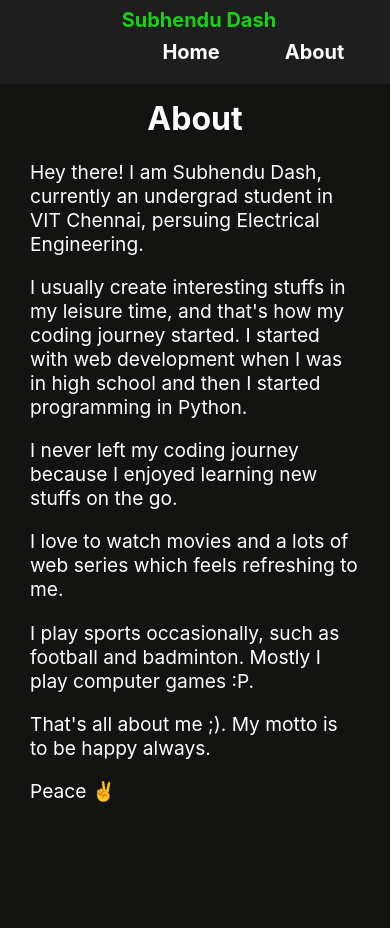
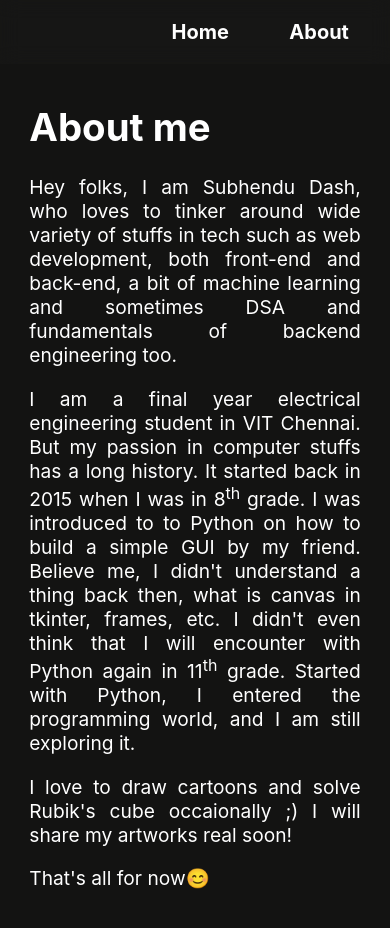
Before and after one commit to subhendudash02/subhendudash02.github.io, a Next.js app: page /about in a window 390 px wide. Before the commit the page ends 844 px from the top, so only its background shows below. Built offline with nearby package versions, Linux system fonts and the light colour scheme.

Commit message:
change about page

```diff
--- a/package.json
+++ b/package.json
@@ -19,6 +19,7 @@
     "next": "13.2.4",
     "react": "18.2.0",
     "react-dom": "18.2.0",
+    "react-scroll": "^1.8.9",
     "react-tsparticles": "^2.9.3",
     "tsparticles": "^2.9.3"
   }
--- a/src/pages/about.js
+++ b/src/pages/about.js
@@ -2,6 +2,10 @@
 import aboutStyle from "@/styles/About.module.css";
 import Navbar from "@/utils/navbar";
 import Head from "next/head";
+
+import HtmlIcon from '@mui/icons-material/Html';
+import CssIcon from '@mui/icons-material/Css';
+
 
 export default function About() {
     return (
@@ -14,25 +18,25 @@ export default function About() {
         </Head>
         <Navbar />
         <div className={aboutStyle.about}>
-            <h1>About</h1>
             <div className={aboutStyle.body}>
-                <p>Hey there! I am Subhendu Dash, currently an undergrad student in VIT Chennai, persuing Electrical Engineering.</p>
-                <p>I usually create interesting stuffs in my leisure time, and that's how my coding journey started.
-                    I started with web development when I was in high school and then I started programming in Python.
+                <h1>About me</h1>
+                <p>Hey folks, I am Subhendu Dash, who loves to tinker around wide variety of stuffs in tech such as
+                web development, both front-end and back-end, a bit of machine learning and sometimes DSA
+                and fundamentals of backend engineering too.</p>
+
+                <p>I am a final year electrical engineering student in VIT Chennai. But my passion in computer
+                stuffs has a long history. It started back in 2015 when I was in 8<sup>th</sup> grade. I was introduced to
+                to Python on how to build a simple GUI by my friend. Believe me, I didn't understand a thing back then,
+                what is canvas in tkinter, frames, etc. I didn't even think that I will encounter with Python again in
+                11<sup>th</sup> grade. Started with Python, I entered the programming world, and I am still exploring it.
                 </p>
-                <p>
-                    I never left my coding journey because I enjoyed learning new stuffs on the go.
+
+                <p>I love to draw cartoons and solve Rubik's cube occaionally ;) I will share my artworks
+                real soon!
                 </p>
-                <p>
-                    I love to watch movies and a lots of web series which feels refreshing to me.
-                </p>
-                <p>
-                    I play sports occasionally, such as football and badminton. Mostly I play computer games :P.
-                </p>
-                <p>
-                    That's all about me ;). My motto is to be happy always.
-                </p>
-                Peace ✌️
+
+                <p>That's all for now😊</p>
+
             </div>
         </div>
         </>
--- a/src/styles/About.module.css
+++ b/src/styles/About.module.css
@@ -1,16 +1,22 @@
 .about {
     padding: 5%;
     text-align: center;
+    width: 60%;
+    margin: auto;
+    background-color: #1F1E1E;
+    border-radius: 10px;
 }
 
 .body {
-    text-align: left;
-    margin: 3% 3% 0 3%;
+    text-align: justify;
     font-size: 1.2rem;
 }
 
 @media screen and (max-width: 768px) {
     .about {
         padding-top: 20%;
+        width: 85%;
+        background-color: #131312;
+        border-radius: 0;
     }
 }
--- a/src/styles/Navbar.module.css
+++ b/src/styles/Navbar.module.css
@@ -1,7 +1,8 @@
 .navbar {
     display: flex;
     flex-direction: row;
-    background-color: #1F1E1E;
+    background-color: rgb(31, 30, 30, 0.3);
+    backdrop-filter: blur(10px);
     align-items: center;
     font-size: 20px;
     position: fixed;
@@ -46,14 +47,10 @@
     }
 
     .navLogo {
-        text-align: center;
-        position: fixed;
-        padding: 2% 0 2% 0;
-        width: 50%;
+        display: none;
     }
 
     .navMenu {
-        padding-top: 5%;
         padding-left: 20%;
     }
 }
--- a/src/styles/Work.module.css
+++ b/src/styles/Work.module.css
@@ -86,6 +86,7 @@
 @media screen and (max-width: 768px) {
     .work {
         padding: 20% 2% 2% 0%;
+        width: 100%;
     }
 
     .flowDesc {
--- a/src/utils/copyText.js
+++ /dev/null
@@ -1,3 +0,0 @@
-export default async function copy() {
-    await navigator.clipboard.writeText("Subhendu Dash#2991");
-}
--- a/src/utils/navbar.js
+++ b/src/utils/navbar.js
@@ -11,7 +11,7 @@ export default function Navbar() {
                 <li className={navbarStyle.navItem}><Link className={navbarStyle.navLink} href="/about">About</Link></li>
                 <li className={navbarStyle.navItem}><Link className={navbarStyle.navLink} href="/work">Work</Link></li>
                 <li className={navbarStyle.navItem}><a href="https://www.subhendu.tech/resume/resume.pdf" className={navbarStyle.navLink} target="_blank" rel="noreferrer">Resume</a></li>
-                <li className={navbarStyle.navItem}><Link className={navbarStyle.navLink} href="/contact">Contact</Link></li>
+                <li className={navbarStyle.navItem}><Link className={navbarStyle.navLink} href="">Blogs</Link></li>
             </ul>
         </nav>
     );
```
Also changed, not shown: 1 other file (tests, documents, lock files or other folders).
